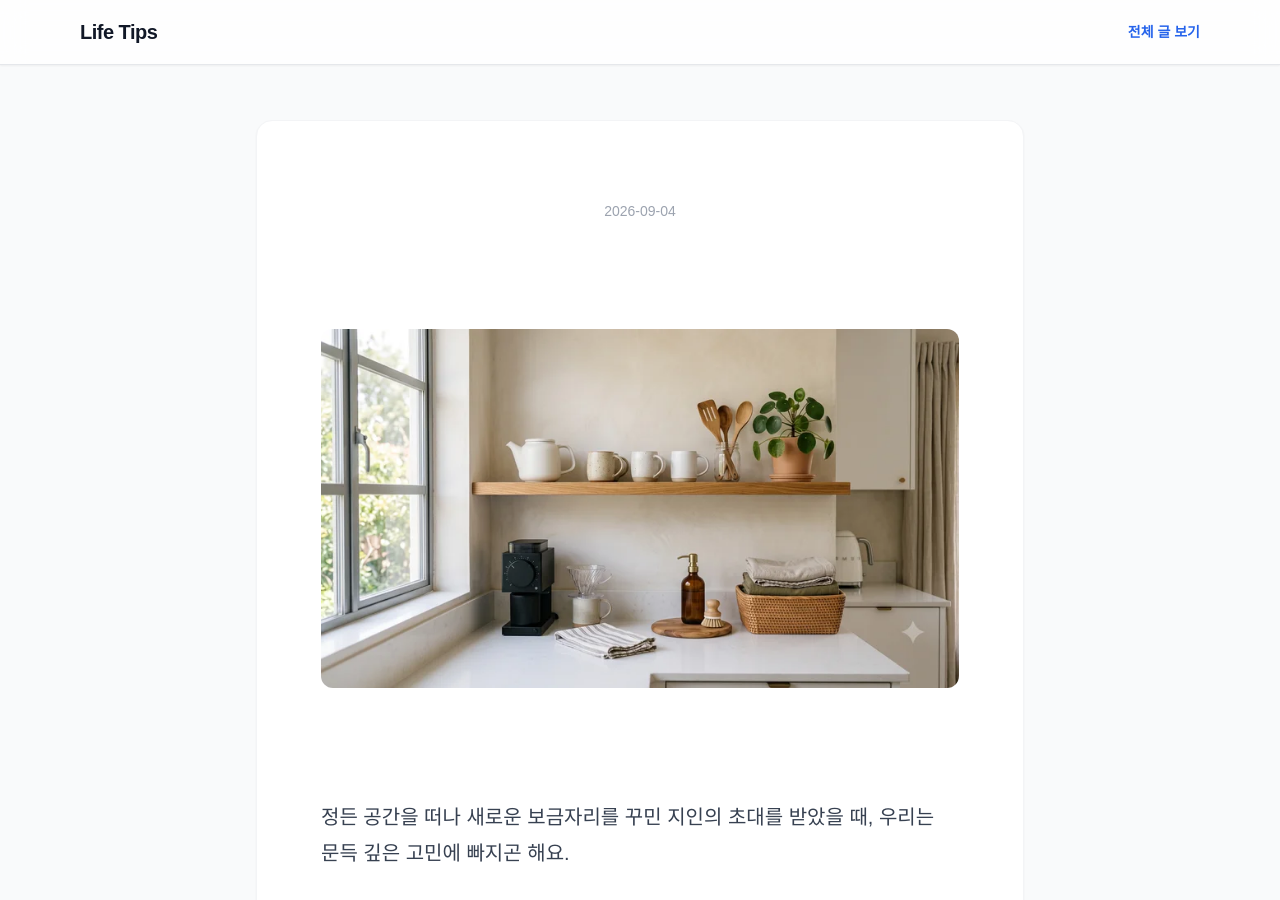
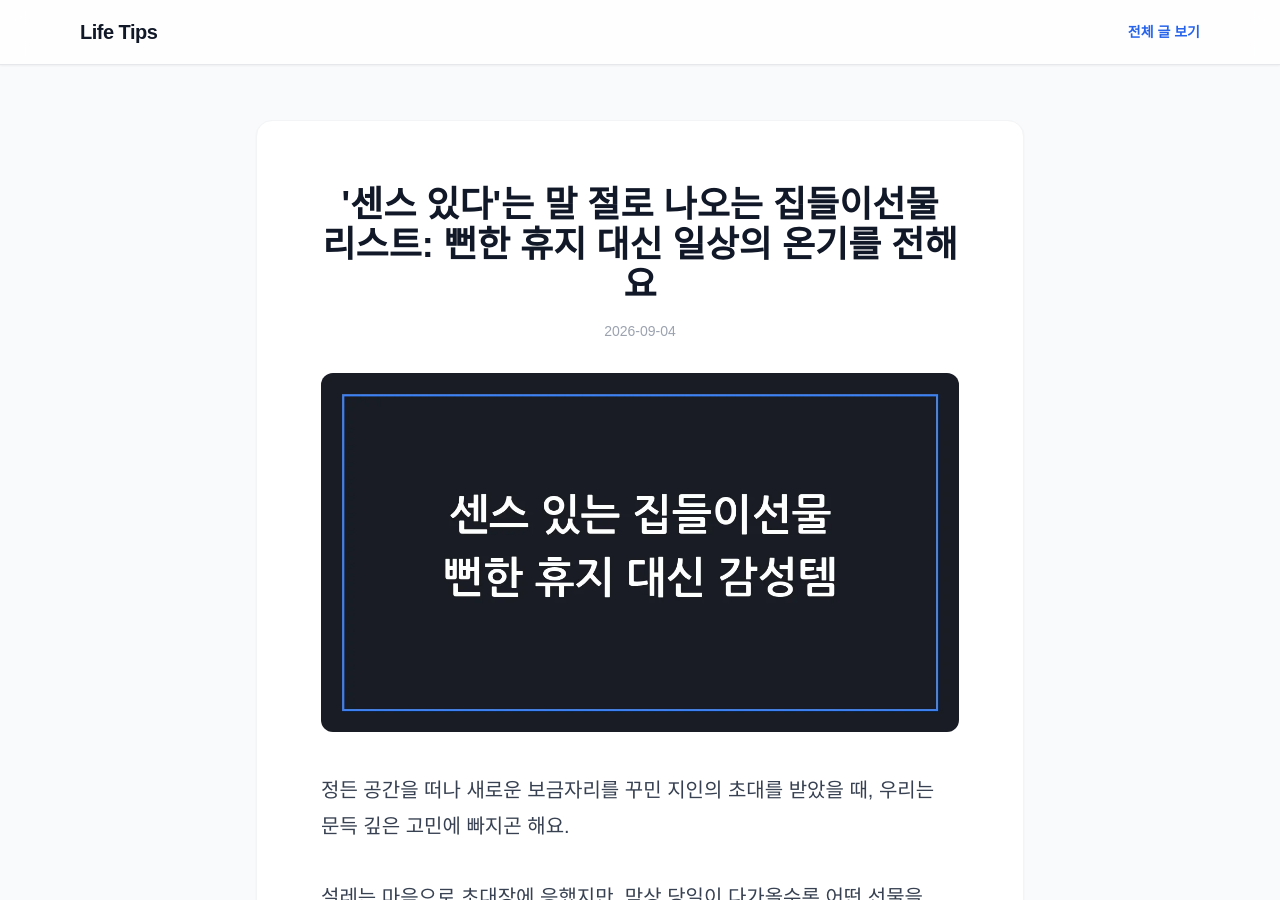
Before and after one commit to somsoo/coupang-blog, a Jekyll site: the page built from _posts/2026-09-04-센스-있다-는-말-절로-나오는-집들이선물-리스트-뻔한-휴지-대신-일상의-.md, in a window 1280 px wide and 900 px high. Built offline with Jekyll 4.4.1, drawn with Linux system fonts in a browser that asks for light colours; nearby versions of some CDN libraries; some web fonts are replaced; our own code applies the rules of GitHub Pages for plain Markdown files; some of the changed text lies outside the part shown.

```diff
--- a/_posts/2026-09-04-센스-있다-는-말-절로-나오는-집들이선물-리스트-뻔한-휴지-대신-일상의-.md
+++ b/_posts/2026-09-04-센스-있다-는-말-절로-나오는-집들이선물-리스트-뻔한-휴지-대신-일상의-.md
@@ -1,14 +1,9 @@
 ---
 layout: post
-title: ""센스 있다"는 말 절로 나오는 집들이선물 리스트: 뻔한 휴지 대신 일상의 온기를 전해요"
+title: "'센스 있다'는 말 절로 나오는 집들이선물 리스트: 뻔한 휴지 대신 일상의 온기를 전해요"
 date: 2026-09-04
 image: assets/images/thumb_1788493549.webp
 ---
-
-<br>
-![집들이선물 관련 가이드]({{ '/' | append: 'assets/images/vibe_1788493549_1.webp' | relative_url }})
-<br>
-
 
 정든 공간을 떠나 새로운 보금자리를 꾸민 지인의 초대를 받았을 때, 우리는 문득 깊은 고민에 빠지곤 해요.
 
@@ -24,7 +19,11 @@ image: assets/images/thumb_1788493549.webp
 
 주는 사람의 고민을 덜어주고, 받는 사람의 공간을 은은한 온기로 채워줄 현실적이고 감각적인 선물 가이드를 차근차근 전해드릴게요.
 
-1. 실패 없는 집들이선물을 고르는 3가지 기준
+<br>
+![집들이선물 관련 가이드]({{ '/' | append: 'assets/images/vibe_1788493549_1.webp' | relative_url }})
+<br>
+
+### 1. 실패 없는 집들이선물을 고르는 3가지 기준
 
 집들이선물을 고를 때 가장 먼저 내려놓아야 할 것은 '과한 욕심'이에요.
 
@@ -44,7 +43,7 @@ image: assets/images/thumb_1788493549.webp
 
 이 세 가지 기준만 머릿속에 기억해 두셔도, 선물을 뜯어보는 상대방의 얼굴에서 번지는 진짜 미소를 마주할 수 있을 거예요.
 
-2. 공간의 품격을 바꾸는 욕실 패브릭의 힘
+### 2. 공간의 품격을 바꾸는 욕실 패브릭의 힘
 
 새로 이사한 집에 들어섰을 때 그 집의 진짜 살림 내공을 엿볼 수 있는 곳이 바로 욕실이에요.
 
@@ -58,7 +57,7 @@ image: assets/images/thumb_1788493549.webp
 
 누군가의 일상에 깨끗하고 정갈한 루틴을 선물하고 싶다면, 정갈하게 포장된 고급 타월 세트만큼 마음을 편안하게 만드는 선택도 드물어요.
 
-3. 에디터가 엄선한 센스 만점 집들이선물 3종
+### 3. 에디터가 엄선한 센스 만점 집들이선물 3종
 
 고민을 거듭하는 여러분을 위해, 실용성과 고급스러운 무드를 두루 갖춰 호불호 없이 사랑받는 아이템 세 가지를 추려보았어요.
 
@@ -121,7 +120,7 @@ image: assets/images/thumb_1788493549.webp
 
 
 
-4. 마음을 전하는 따뜻한 마무리와 패키징 팁
+### 4. 마음을 전하는 따뜻한 마무리와 패키징 팁
 
 마지막으로 선물의 완성도를 한 뼘 더 올려주는 것은 그 위에 얹는 짧은 한 문장의 손편지예요.
 
```
Also changed, not shown: assets/images/thumb_1788493549.webp.
